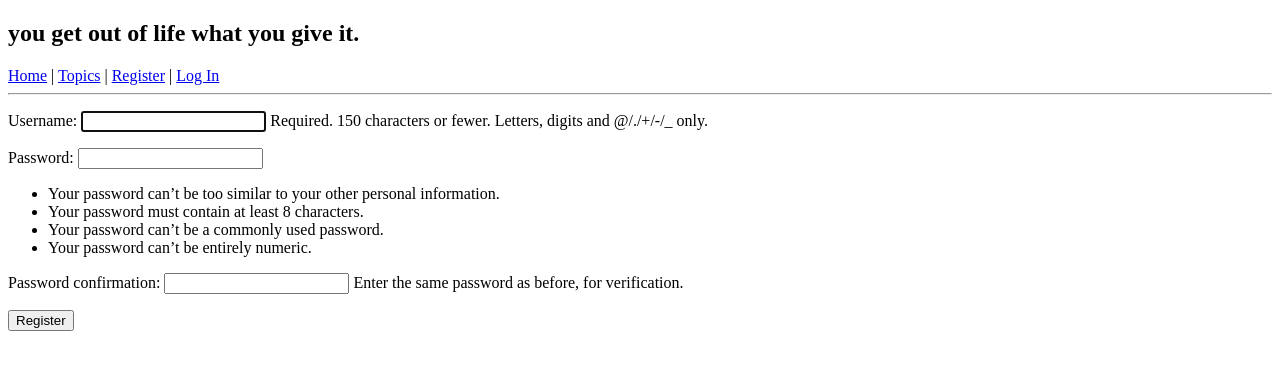
After one commit to Marsh4444/Django_Projects, a Django app: page /users/register/ in a window 1280 px wide. The commit adds this page. Shown: the top 370 px of the page. Run offline with Django 5.2, Linux system fonts and the light colour scheme.

Commit message:
added the reistration file

```diff
--- a/Learning Log/learning_log/settings.py
+++ b/Learning Log/learning_log/settings.py
@@ -126,6 +126,9 @@ STATIC_URL = 'static/'
 
 DEFAULT_AUTO_FIELD = 'django.db.models.BigAutoField'
 
+#my settings
 LOGIN_REDIRECT_URL = "/"
 
 LOGOUT_REDIRECT_URL = "/"
+
+LOGIN_URL = 'users:login'
--- a/Learning Log/learning_logs/views.py
+++ b/Learning Log/learning_logs/views.py
@@ -2,12 +2,14 @@ from django.http import HttpResponse
 from django.shortcuts import redirect, render
 from .models import Topic, Entry
 from .forms import TopicForm , EntryForm
+from django.contrib.auth.decorators import login_required
 
 # Create your views here.
 def home(request):
     """The home page for Learning Log."""
     return render(request, 'learning_logs/home.html')
 
+@login_required
 def topics(request):
     """The page that shows all topics."""
 
@@ -15,6 +17,7 @@ def topics(request):
     context = {'topics': topics}
     return render(request, 'learning_logs/topics.html', context)
 
+@login_required
 def topic(request, topic_id):
     """page that Show a single topic and all its entries."""
     topic = Topic.objects.get(id=topic_id)
@@ -22,6 +25,7 @@ def topic(request, topic_id):
     context = {'topic': topic, 'entries': entries}
     return render(request, 'learning_logs/topic.html', context)
 
+@login_required
 def new_topic(request):
     """Page for adding a new topic."""
     if request.method != 'POST':
@@ -37,6 +41,7 @@ def new_topic(request):
     context = {'form': form}
     return render(request, 'learning_logs/new_topic.html', context)
 
+@login_required
 def new_entry(request, topic_id):
     """Add a new entry for a particular topic."""
     topic = Topic.objects.get(id=topic_id)
@@ -57,6 +62,7 @@ def new_entry(request, topic_id):
     context = {'topic': topic, 'form': form}
     return render(request, 'learning_logs/new_entry.html', context)
 
+@login_required
 def edit_entry(request, entry_id):
     """Edit an existing entry."""
     entry = Entry.objects.get(id=entry_id)
--- a/Learning Log/templates/learning_logs/base.html
+++ b/Learning Log/templates/learning_logs/base.html
@@ -5,10 +5,10 @@
     <title>Learning Log</title>
 </head>
 <body>
- <h2> you get out of life what you give </h2>
+ <h2> you get out of life what you give it. </h2>
 <nav>
     <a href="{% url 'learning_logs:home' %}">Home</a> |
-    <a href="{% url 'learning_logs:topics' %}">Topics</a>|
+    <a href="{% url 'learning_logs:topics' %}">Topics</a> |
 
     {% if user.is_authenticated %}
         <p>Welcome, {{ user.username }}!</p>
@@ -19,6 +19,7 @@
         </form>
 
     {% else %}
+        <a href="{% url 'users:register' %}">Register</a> |
         <a href="{% url 'login' %}">Log In</a>
     {% endif %}
 </nav>
--- /dev/null
+++ b/Learning Log/users/templates/registration/register.html
@@ -0,0 +1,9 @@
+{% extends "learning_logs/base.html" %}
+{% block content %}
+  <form method="post" action="{% url 'users:register' %}">
+    {% csrf_token %}
+    {{ form.as_p }}
+    <button name="submit">Register</button>
+    <input type="hidden" name="next" value="{% url 'learning_logs:home' %}" />
+  </form>
+{% endblock content %}
--- a/Learning Log/users/urls.py
+++ b/Learning Log/users/urls.py
@@ -1,10 +1,13 @@
 """Defines URL patterns for users"""
 
 from django.urls import path, include
+from . import views
 
 app_name = 'users'
 
 urlpatterns = [
     # Include default auth urls.
     path('', include('django.contrib.auth.urls')),
+    # Registration page.
+    path('register/', views.register, name='register'),
 ]
--- a/Learning Log/users/views.py
+++ b/Learning Log/users/views.py
@@ -1,3 +1,24 @@
 from django.shortcuts import render
 
 # Create your views here.
+from django.shortcuts import render, redirect
+from django.contrib.auth import login
+from django.contrib.auth.forms import UserCreationForm
+
+def register(request):
+    """Register a new user."""
+    if request.method != 'POST':
+        # Display blank registration form.
+        form = UserCreationForm()
+    else:
+        # Process completed form.
+        form = UserCreationForm(data=request.POST)
+        if form.is_valid():
+            new_user = form.save()
+            # Log the user in and then redirect to home page.
+            login(request, new_user)
+            return redirect('learning_logs:home')
+
+    # Display a blank or invalid form.
+    context = {'form': form}
+    return render(request, 'registration/register.html', context)
```
Also changed, not shown: Learning Log/db.sqlite3.
